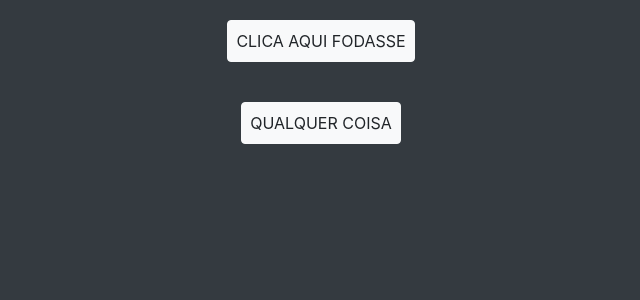
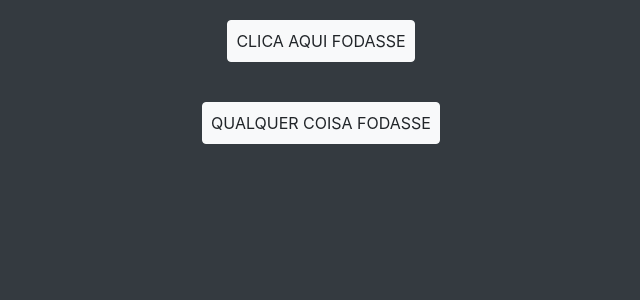
Before and after one commit to matheussodree/vito, a Flask app: page / in a window 1280 px wide. Shown: the top 300 px of the page, without its empty margins (319-959 px from the left). Run offline with Flask 2, Linux system fonts and the light colour scheme; some libraries are stand-ins or nearby versions.

Commit message:
Finalizado

```diff
--- a/templates/index.html
+++ b/templates/index.html
@@ -6,6 +6,6 @@
   </div>
 
   <div class="vito-content" align="center">
-    <a href="https://community.buzzfeed.com/post?id=5649167" class="btn btn-light p-2">QUALQUER COISA</a>
+    <a href="https://community.buzzfeed.com/post?id=5649167" class="btn btn-light p-2">QUALQUER COISA FODASSE</a>
   </div>
 {% endblock body %}
```
